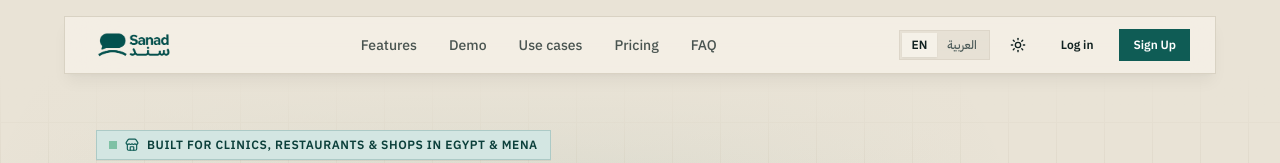
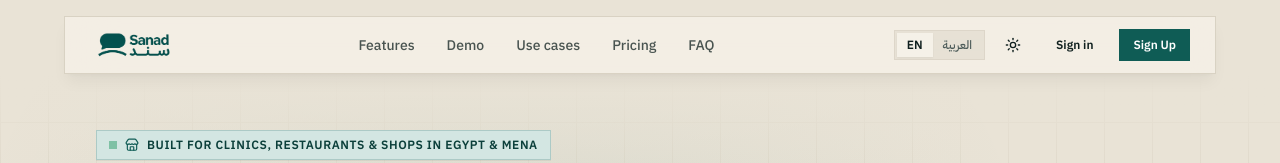
Before and after one commit to Abdelrahmanamrxi/sanad, a Next.js app: page / in a window 1280 px wide. Shown: the top 163 px of the page. Built offline with nearby package versions, Linux system fonts and the light colour scheme.

Commit message:
fix(marketing): update navbar login link to signin

```diff
--- a/components/shared/marketing-navbar.tsx
+++ b/components/shared/marketing-navbar.tsx
@@ -182,10 +182,10 @@ export default function MarketingNavbar() {
               </AnimatePresence>
             </Button>
 
-            {/* Log In Button */}
-            <Link href="/login">
+            {/* Sign In Button */}
+            <Link href="/signin">
               <Button variant="ghost" size="sm">
-                Log in
+                Sign in
               </Button>
             </Link>
 
@@ -291,12 +291,12 @@ export default function MarketingNavbar() {
               {/* Mobile CTA Buttons using shadcn Button */}
               <div className="pt-1 flex flex-col gap-2">
                 <Link
-                  href="/login"
+                  href="/signin"
                   onClick={() => setMobileMenuOpen(false)}
                   className="w-full"
                 >
                   <Button variant="outline" className="w-full">
-                    Log in
+                    Sign in
                   </Button>
                 </Link>
                 <Link
```
